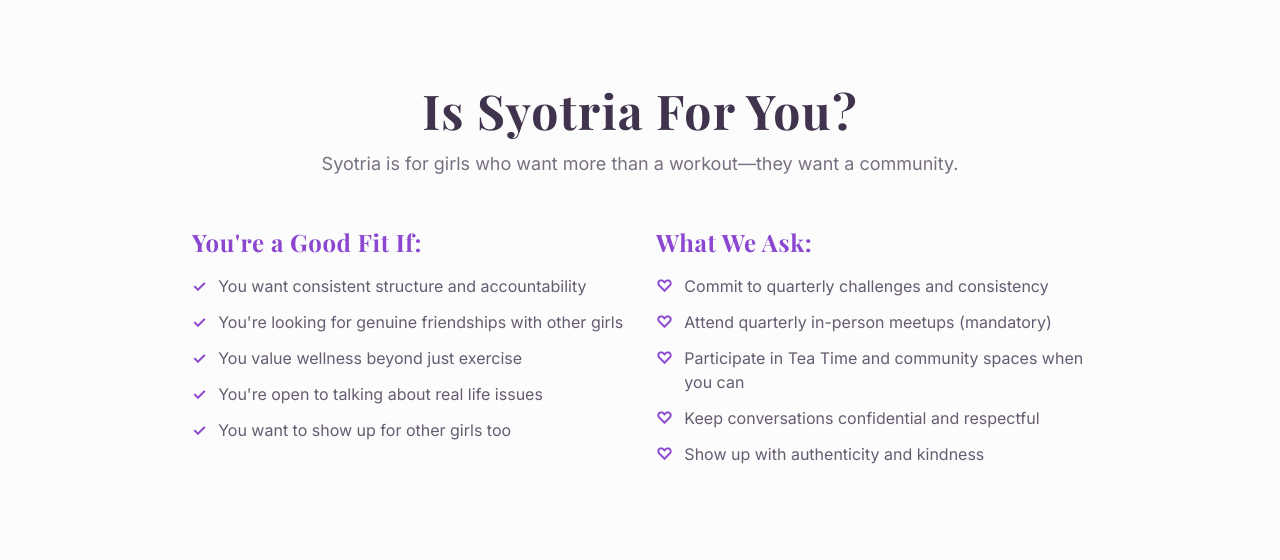
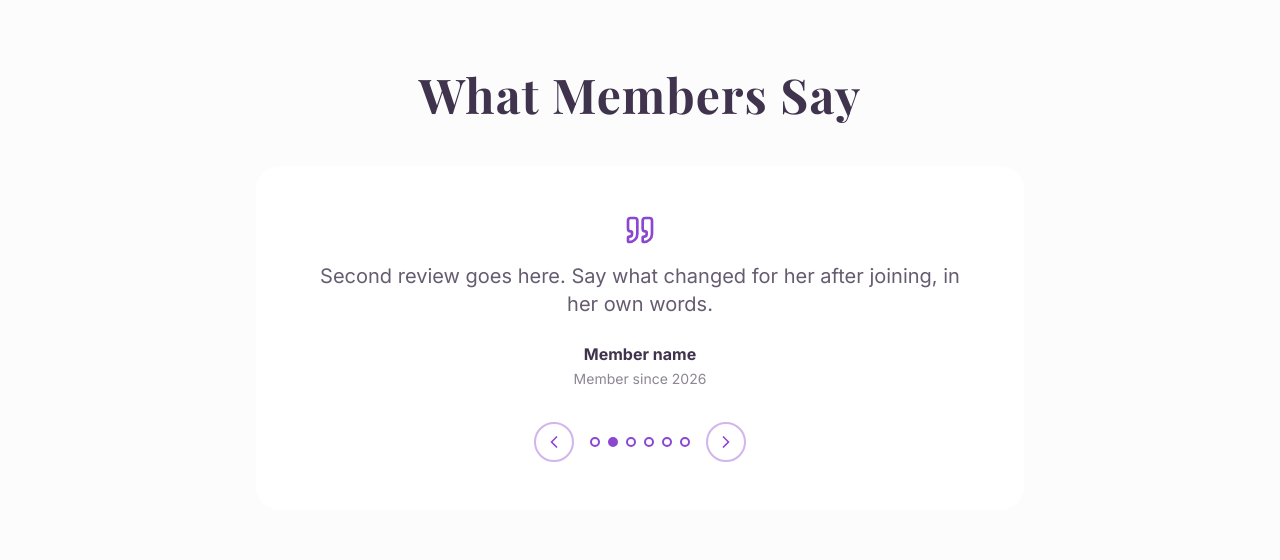
Before and after one commit to Nindium1/Syotria, a Next.js app: page /join-us in a window 1280 px wide. Shown: the part 1335-1895 px from the top of the page. Built offline with nearby package versions, Linux system fonts and the light colour scheme.

Commit message:
Create reviews-slideshow.tsx

```diff
--- /dev/null
+++ b/components/reviews-slideshow.tsx
@@ -0,0 +1,150 @@
+'use client'
+
+import React, { useEffect, useRef, useState } from 'react'
+import { ChevronLeft, ChevronRight, Quote } from 'lucide-react'
+
+// Edit these. Add or remove entries freely; the dots update automatically.
+const reviews = [
+  {
+    quote:
+      'Replace this with a real review from a member. Two or three sentences reads best on phones.',
+    name: 'Member name',
+    detail: 'Member since 2025',
+  },
+  {
+    quote: 'Second review goes here. Say what changed for her after joining, in her own words.',
+    name: 'Member name',
+    detail: 'Member since 2026',
+  },
+  {
+    quote: 'Third review goes here.',
+    name: 'Member name',
+    detail: 'Member since 2026',
+  },
+  {
+    quote: 'Fourth review goes here.',
+    name: 'Member name',
+    detail: 'Member since 2026',
+  },
+  {
+    quote: 'Fifth review goes here.',
+    name: 'Member name',
+    detail: 'Member since 2026',
+  },
+  {
+    quote: 'Sixth review goes here.',
+    name: 'Member name',
+    detail: 'Member since 2026',
+  },
+]
+
+const AUTOPLAY_MS = 6000
+
+export default function ReviewsSlideshow() {
+  const [index, setIndex] = useState(0)
+  const [paused, setPaused] = useState(false)
+  const touchStartX = useRef<number | null>(null)
+  const count = reviews.length
+
+  const go = (n: number) => setIndex((n + count) % count)
+
+  // Auto-advance, unless hovered/focused or the visitor prefers reduced motion
+  useEffect(() => {
+    if (paused || count < 2) return
+    if (window.matchMedia('(prefers-reduced-motion: reduce)').matches) return
+    const id = setInterval(() => setIndex((i) => (i + 1) % count), AUTOPLAY_MS)
+    return () => clearInterval(id)
+  }, [paused, count])
+
+  return (
+    <section className="py-16 md:py-20 px-4 sm:px-6 lg:px-8">
+      <div className="max-w-3xl mx-auto">
+        <h2 className="text-4xl md:text-5xl font-bold text-center mb-12 text-foreground">
+          What Members Say
+        </h2>
+
+        <div
+          className="bg-card rounded-3xl p-8 md:p-12"
+          role="group"
+          aria-roledescription="carousel"
+          aria-label="Member reviews"
+          onMouseEnter={() => setPaused(true)}
+          onMouseLeave={() => setPaused(false)}
+          onFocus={() => setPaused(true)}
+          onBlur={() => setPaused(false)}
+          onTouchStart={(e) => {
+            touchStartX.current = e.touches[0].clientX
+          }}
+          onTouchEnd={(e) => {
+            if (touchStartX.current === null) return
+            const dx = e.changedTouches[0].clientX - touchStartX.current
+            if (Math.abs(dx) > 40) go(index + (dx < 0 ? 1 : -1))
+            touchStartX.current = null
+          }}
+        >
+          <Quote className="w-8 h-8 text-primary mb-4 mx-auto" aria-hidden="true" />
+
+          <div className="overflow-hidden">
+            <div
+              className="flex transition-transform duration-500 ease-out motion-reduce:transition-none"
+              style={{ transform: `translateX(-${index * 100}%)` }}
+            >
+              {reviews.map((r, i) => (
+                <figure
+                  key={i}
+                  className="w-full shrink-0 text-center px-1"
+                  aria-hidden={i !== index}
+                >
+                  <blockquote className="text-lg md:text-xl text-foreground/80 leading-relaxed mb-6">
+                    {r.quote}
+                  </blockquote>
+                  <figcaption>
+                    <span className="block font-bold text-foreground">{r.name}</span>
+                    <span className="text-sm text-foreground/60">{r.detail}</span>
+                  </figcaption>
+                </figure>
+              ))}
+            </div>
+          </div>
+
+          {count > 1 && (
+            <div className="flex items-center justify-center gap-4 mt-8">
+              <button
+                type="button"
+                onClick={() => go(index - 1)}
+                aria-label="Previous review"
+                className="w-10 h-10 rounded-full border-2 border-primary/40 text-primary hover:bg-primary hover:text-primary-foreground transition-colors flex items-center justify-center focus-visible:outline-none focus-visible:ring-2 focus-visible:ring-primary"
+              >
+                <ChevronLeft className="w-5 h-5" />
+              </button>
+
+              <div className="flex gap-2">
+                {reviews.map((_, i) => (
+                  <button
+                    key={i}
+                    type="button"
+                    onClick={() => go(i)}
+                    aria-label={`Go to review ${i + 1}`}
+                    aria-current={i === index}
+                    className={`w-2.5 h-2.5 rounded-full border-2 border-primary transition-colors focus-visible:outline-none focus-visible:ring-2 focus-visible:ring-primary focus-visible:ring-offset-2 ${
+                      i === index ? 'bg-primary' : 'bg-transparent'
+                    }`}
+                  />
+                ))}
+              </div>
+
+              <button
+                type="button"
+                onClick={() => go(index + 1)}
+                aria-label="Next review"
+                className="w-10 h-10 rounded-full border-2 border-primary/40 text-primary hover:bg-primary hover:text-primary-foreground transition-colors flex items-center justify-center focus-visible:outline-none focus-visible:ring-2 focus-visible:ring-primary"
+              >
+                <ChevronRight className="w-5 h-5" />
+              </button>
+            </div>
+          )}
+        </div>
+      </div>
+    </section>
+  )
+}
```
